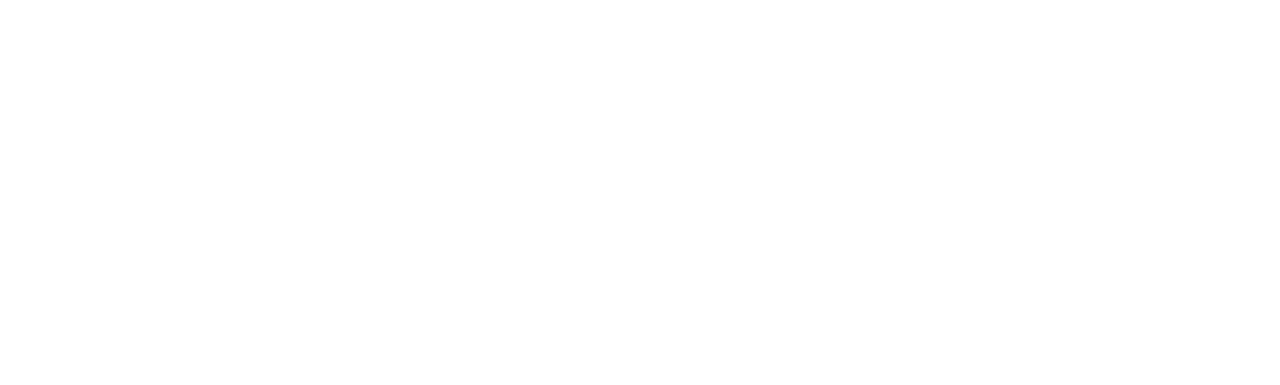
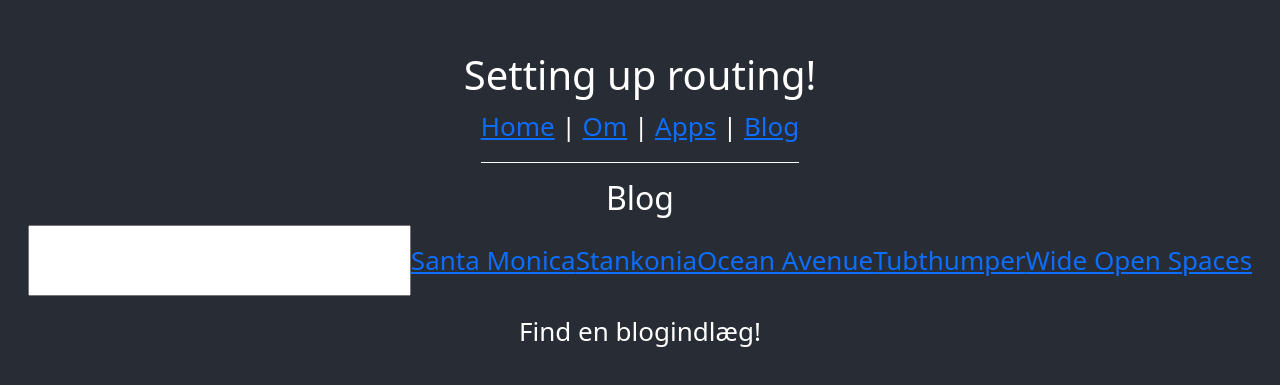
Before and after one commit to nkped/Broken-Portfolio, a React (Create React App) app: page /blog in a window 1280 px wide. Before the commit this address had no page. Shown: the part 175-560 px from the top of the page. Built offline with nearby package versions, Linux system fonts and the light colour scheme.

Commit message:
Alt nav virker, inkl nested blog-navigation.

```diff
--- a/src/App.js
+++ b/src/App.js
@@ -1,13 +1,12 @@
+//React
+import React from "react";
+import { Link, Outlet } from "react-router-dom";
+//Styles
 import "./App.css";
-//React
-import { Link } from "react-router-dom";
 
 //Bootstrap
 import "bootstrap/dist/css/bootstrap.min.css";
-import Button from "react-bootstrap/Button";
-import Alert from "react-bootstrap/Alert";
-import Breadcrumb from "react-bootstrap/Breadcrumb";
-import Card from "react-bootstrap/Card";
+//import Button from "react-bootstrap/Button";
 
 function App() {
   return (
@@ -20,8 +19,10 @@
             paddingBottom: "1rem",
           }}
         >
-          <Link to="/om">Om</Link> | <Link to="/apps">Apps</Link>
+          <Link to="/">Home</Link> | <Link to="/om">Om</Link> |{" "}
+          <Link to="/apps">Apps</Link> | <Link to="/blog">Blog</Link>
         </nav>
+        <Outlet />
       </header>
     </div>
   );
--- /dev/null
+++ b/src/data.js
@@ -0,0 +1,42 @@
+import BlogPost from "./routes/blogPost";
+
+let blogPosts = [
+  {
+    name: "Santa Monica",
+    number: 1995,
+    amount: "$10,800",
+    due: "12/05/1995",
+  },
+  {
+    name: "Stankonia",
+    number: 2000,
+    amount: "$8,000",
+    due: "10/31/2000",
+  },
+  {
+    name: "Ocean Avenue",
+    number: 2003,
+    amount: "$9,500",
+    due: "07/22/2003",
+  },
+  {
+    name: "Tubthumper",
+    number: 1997,
+    amount: "$14,000",
+    due: "09/01/1997",
+  },
+  {
+    name: "Wide Open Spaces",
+    number: 1998,
+    amount: "$4,600",
+    due: "01/27/1998",
+  },
+];
+
+export function getBlogPosts() {
+  return blogPosts;
+}
+
+export function getBlogPost(number) {
+  return blogPosts.find((blogPost) => blogPost.number === number);
+}
--- a/src/index.js
+++ b/src/index.js
@@ -1,16 +1,17 @@
 import { StrictMode } from "react";
 import * as ReactDOMClient from "react-dom/client";
 import { BrowserRouter, Routes, Route } from "react-router-dom";
-
-import reportWebVitals from "./reportWebVitals";
-
 //Styles
 import "./index.css";
+//App
 import App from "./App";
-
-//App
 import Om from "./routes/om";
 import Apps from "./routes/apps";
+import Blog from "./routes/blog";
+import BlogPost from "./routes/blogPost";
+
+//Testing
+import reportWebVitals from "./reportWebVitals";
 
 const rootElement = document.getElementById("root");
 
@@ -20,9 +21,29 @@
   <StrictMode>
     <BrowserRouter>
       <Routes>
-        <Route path="/" element={<App />} />
-        <Route path="Om" element={<Om />} />
-        <Route path="Apps" element={<Apps />} />
+        <Route path="/" element={<App />}>
+          <Route path="om" element={<Om />} />
+          <Route path="apps" element={<Apps />} />
+          <Route path="blog" element={<Blog />}>
+            <Route
+              index
+              element={
+                <main style={{ padding: "1rem" }}>
+                  <p>Find en blogindlæg!</p>
+                </main>
+              }
+            />
+            <Route path=":blogPostId" element={<BlogPost />} />
+          </Route>
+          <Route
+            path="*"
+            element={
+              <main style={{ padding: "1rem" }}>
+                <p>Beklager, siden findes ikke!</p>
+              </main>
+            }
+          />
+        </Route>
       </Routes>
     </BrowserRouter>
   </StrictMode>
--- /dev/null
+++ b/src/routes/blog.jsx
@@ -0,0 +1,48 @@
+import { useSearchParams, NavLink, Outlet } from "react-router-dom";
+import { getBlogPosts } from "../data";
+
+export default function Blog() {
+  let blogPosts = getBlogPosts();
+  let [searchParams, setSearchParams] = useSearchParams();
+  return (
+    <main style={{ padding: "1rem 0" }}>
+      <h2>Blog</h2>
+      <div style={{ display: "flex" }}>
+        <input
+          value={searchParams.get("filter") || ""}
+          onChange={(event) => {
+            let filter = event.target.value;
+            if (filter) {
+              setSearchParams({ filter });
+            } else {
+              setSearchParams({});
+            }
+          }}
+        />
+        {blogPosts
+          .filter((invoice) => {
+            let filter = searchParams.get("filter");
+            if (!filter) return true;
+            let name = invoice.name.toLowerCase();
+            return name.startsWith(filter.toLowerCase());
+          })
+          .map((blogPost) => (
+            <NavLink
+              style={({ isActive }) => {
+                return {
+                  display: "block",
+                  margin: "1rem 0",
+                  color: isActive ? "orange" : "",
+                };
+              }}
+              to={`/blog/${blogPost.number}`}
+              key={blogPost.number}
+            >
+              {blogPost.name}
+            </NavLink>
+          ))}
+      </div>
+      <Outlet />
+    </main>
+  );
+}
--- /dev/null
+++ b/src/routes/blogPost.jsx
@@ -0,0 +1,16 @@
+import { useParams } from "react-router-dom";
+import { getBlogPost } from "../data";
+
+export default function BlogPost() {
+  let params = useParams();
+  let blogPost = getBlogPost(parseInt(params.blogPostId, 10));
+  return (
+    <main style={{ padding: "1rem" }}>
+      <h2>Total Due: {blogPost.amount}</h2>
+      <p>
+        {blogPost.name}: {blogPost.number}
+      </p>
+      <p>Due Date: {blogPost.due}</p>
+    </main>
+  );
+}
```
Also changed, not shown: src/routes/home.jsx (added, +7 -0 lines).
